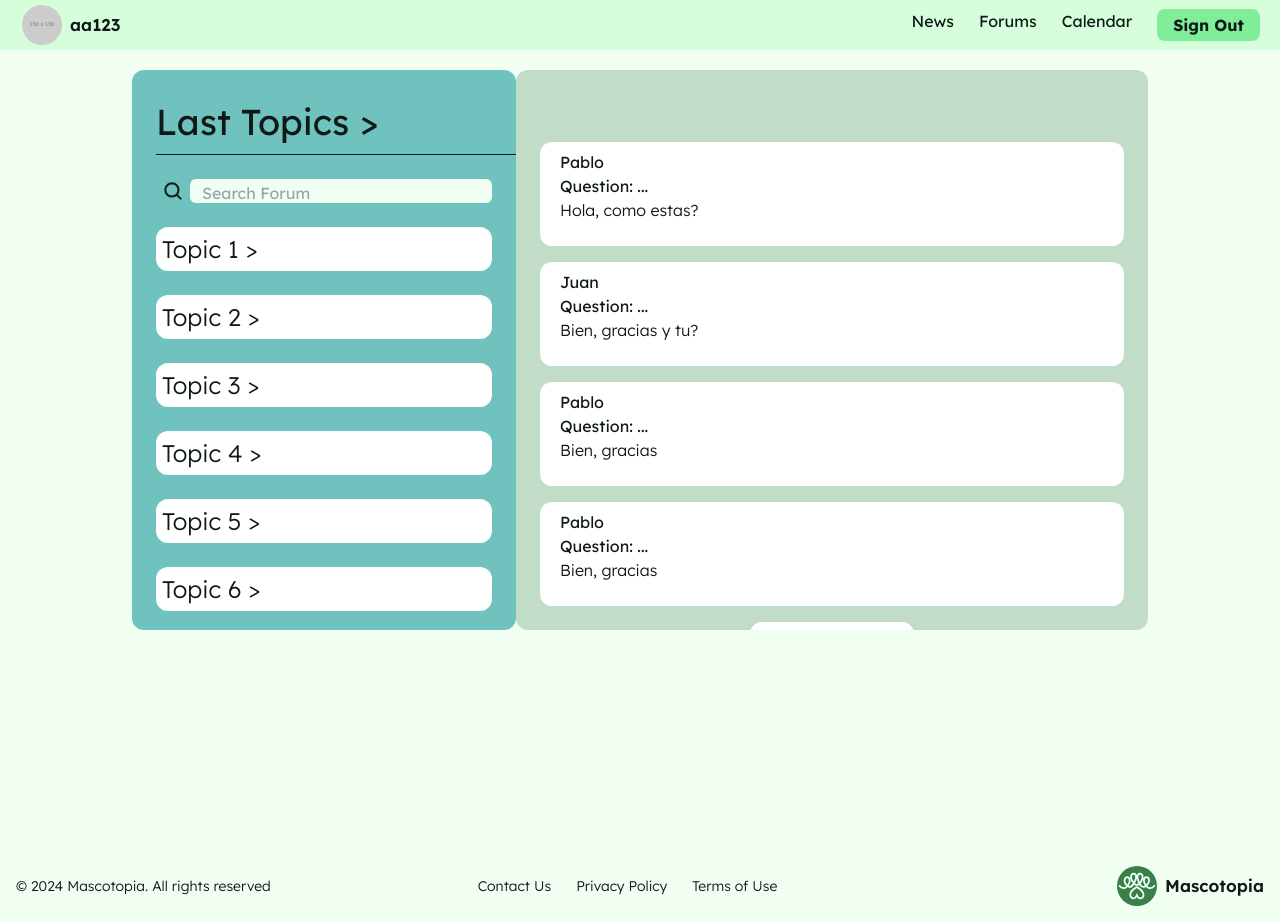
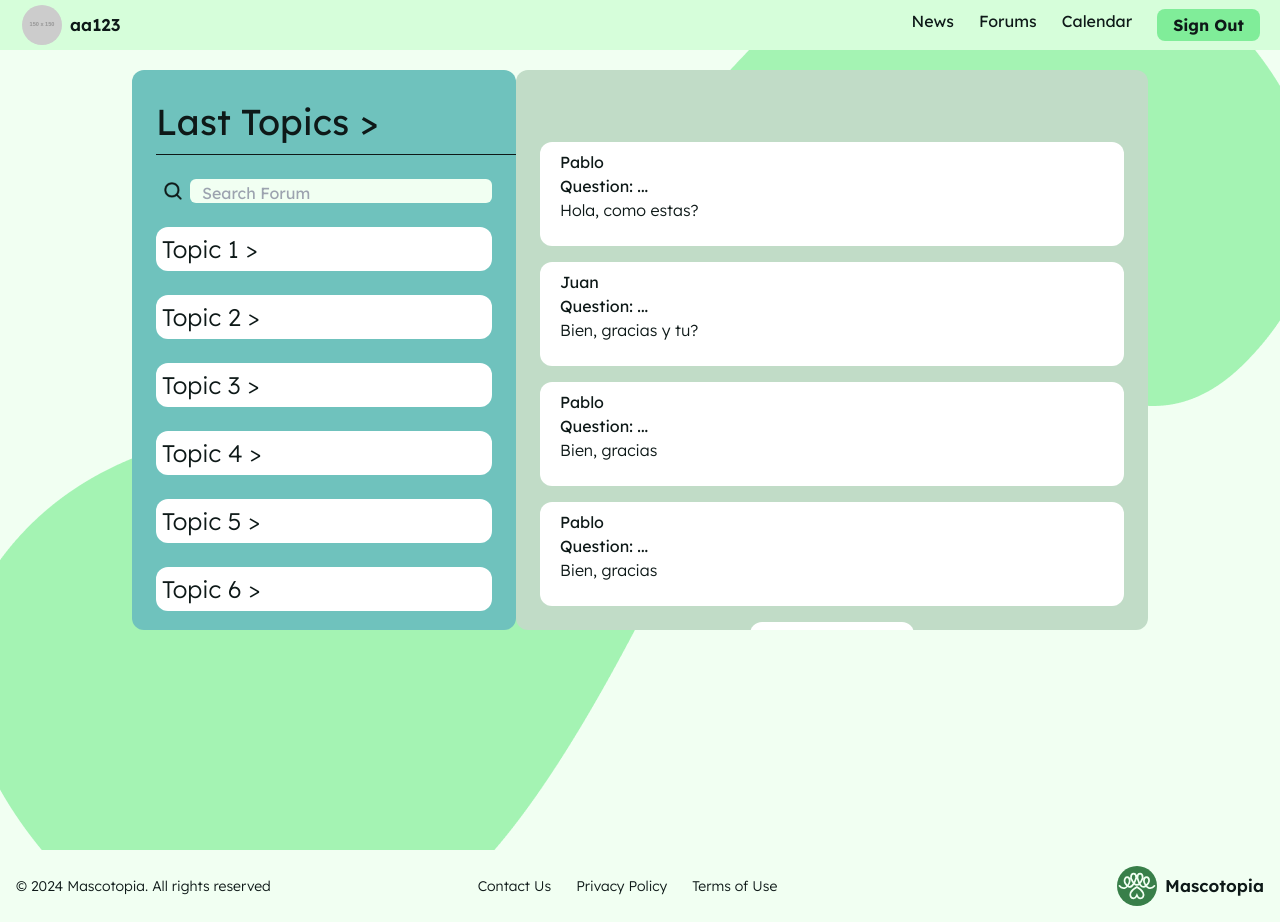
Before and after one commit to mquintanau/mascotopia_fe, a React (Vite) app in the folder view/: page /forum in a window 1280 px wide. Built offline with nearby package versions, Linux system fonts and the light colour scheme.

Commit message:
Agrega fondo a las vistas del foro y sus relacionadas

```diff
--- a/view/src/pages/Forum.jsx
+++ b/view/src/pages/Forum.jsx
@@ -4,6 +4,7 @@ import Topic from '../components/Topic/Topic';
 import QuestionList from '../components/QuestionList/QuestionList';
 import Search from "../assets/Search.png";
 import Form from '../components/Form/Form';
+import Blob from "../assets/Blob.png";
 
 const questionTest = [
     {
@@ -32,7 +33,12 @@ function Forum() {
     }
 
     return (
-        <div className="h-screen flex flex-row items-start p-5">
+        <div className="h-screen flex flex-row items-start p-5"
+        style={{
+            backgroundImage: `url(${Blob})`,
+            backgroundPosition: '50%',
+            backgroundRepeat: 'no-repeat',
+          }}>
             <div className="bg-secondary p-6 rounded-xl h-[35rem] ml-28 w-96 overflow-auto">
                 <h1 className="text-4xl mt-2 mb-3">Last Topics {'>'} </h1>
                 <hr className="border-black mr-[-1.5rem]"></hr>
--- a/view/src/pages/QuestionView.jsx
+++ b/view/src/pages/QuestionView.jsx
@@ -2,7 +2,7 @@ import { Link } from 'react-router-dom';
 import QuestionList from '../components/QuestionList/QuestionList';
 import { useState } from 'react';
 import Button from '../components/Button/Button'
-import Input from '../components/Input/Input'
+import Blob from "../assets/Blob.png";
 
 
 const QuestionView = () => {
@@ -31,7 +31,12 @@ const handleQuestionSelect = (question) => {
   };
 
   return (
-    <div className=" flex flex-row items-start h-screen p-5">
+    <div className=" flex flex-row items-start h-screen p-5"
+    style={{
+      backgroundImage: `url(${Blob})`,
+      backgroundPosition: '50%',
+      backgroundRepeat: 'no-repeat',
+    }}>
       <div className="bg-green3 p-6 rounded-xl h-[35rem] ml-28 w-[40rem] overflow-auto">
       <Link to="/forum">
         <h1 className="text-4xl mt-2 mb-3 hover:text-teal">{'<'} Questions</h1>
```
Also changed, not shown: view/src/assets/Blob.png (added).
